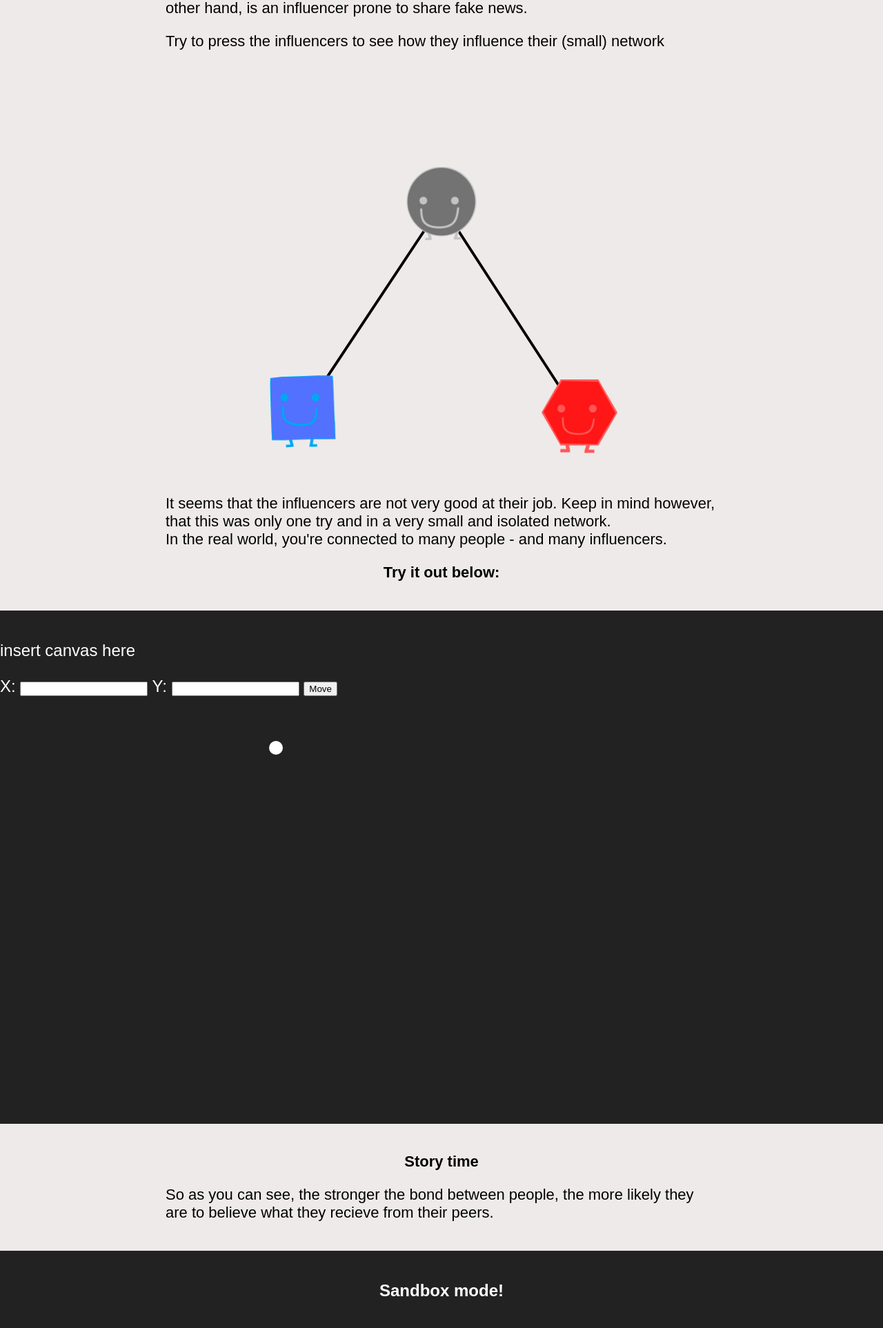
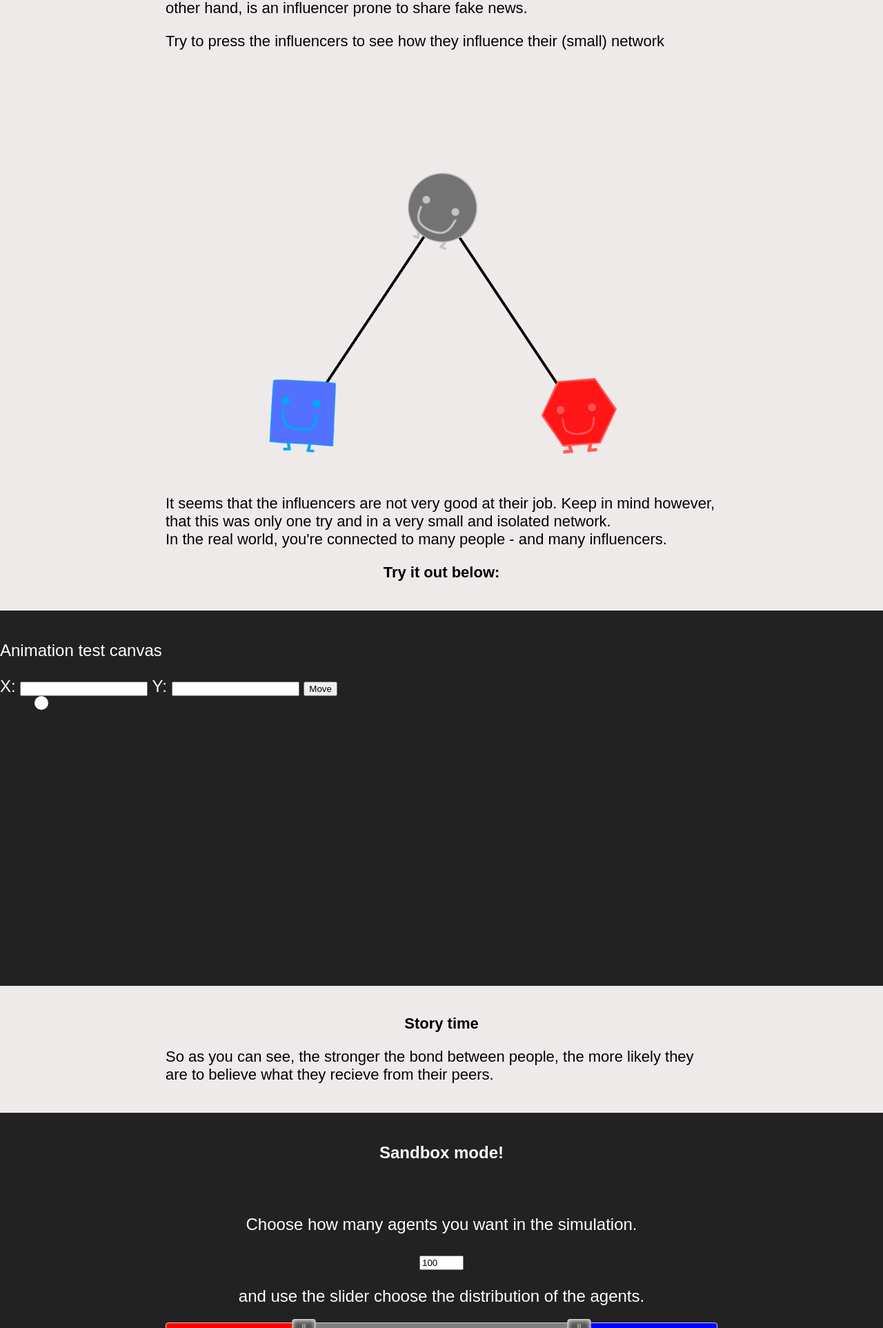
Before and after one commit to MartinHojerLarsen/ABM-information-diffusion, a Flask app: page / in a window 1280 px wide. Shown: the part 443-2368 px from the top of the page at 69% size. Run offline with Flask 2, Linux system fonts and the light colour scheme; a map, chart or similar area stays blank.

Commit message:
Feat - Rotation animation added + minor chores

```diff
--- a/Website/static/agent_class.js
+++ b/Website/static/agent_class.js
@@ -57,7 +57,7 @@ class Agent {
   }
 
   getSpeechBubble() {
-    this.speechBubble
+    return this.speechBubble
   }
 
   setSpeechBubble(bool) {
@@ -101,12 +101,8 @@ class Commoner extends Agent {
     );
   };
 
-  minorHover() {
-    this.y += this.dy;
-    if (this.y > this.y_upperB) this.dy -= this.speed;
-    if (this.y < this.y_lowerB) this.dy += this.speed;
-
-    // OnClick - show text and change face
+  // OnClick - show text and change face
+  info_text() {
     if (this.speechBubble) {
       draw_text(this.ctx, "I am a Commoner", this.x, this.y - 150);
       this.draw(commoner_img_happy);
@@ -147,11 +143,7 @@ class R_influencer extends Agent {
     );
   };
 
-  minorHover() {
-    this.y += this.dy;
-    if (this.y > this.y_upperB) this.dy -= this.speed;
-    if (this.y < this.y_lowerB) this.dy += this.speed;
-
+  info_text() {
     if (this.speechBubble) {
       draw_text(this.ctx, "I am an Influencer", this.x, this.y - 150);
       this.draw(rinfluencer_img_influencing);
@@ -194,11 +186,7 @@ class F_influencer extends Agent {
       );
   };
 
-  minorHover() {
-    this.y += this.dy;
-    if (this.y > this.y_upperB) this.dy -= this.speed;
-    if (this.y < this.y_lowerB) this.dy += this.speed;
-
+  info_text() {
     if (this.speechBubble) {
       draw_text(this.ctx, "I am an Influencer", this.x, this.y - 150);
       this.draw(finfluencer_img_influencing);
--- a/Website/static/canvas_animation_test.js
+++ b/Website/static/canvas_animation_test.js
@@ -4,28 +4,16 @@ let ctx_animation = canvas_animation.getContext("2d");
 let move = document.getElementById("move_animation");
 
 
-// Information bubble
-function bubble(ctx, x1, y1, x2, y2, size) {
-    ctx.fillStyle = "white";
-    ctx.beginPath();
-    ctx.arc(x1, y1, size, 0, 2 * Math.PI);
-    ctx.fill();
-    ctx.stroke();
-    ctx.closePath();
-}
-bubble(ctx_animation, x, y, x+100, y+100, 10);
-
-
-
-var x = ctx_animation.canvas.width*0.5;
-var y = ctx_animation.canvas.height*0.5;
+var x = 10;
+var y = 10;
 var r = 10;
 var duration = 500; // in ms
 var nextX, nextY;
 var startTime;
 
-var WIDTH = 600;
-var HEIGHT = 400;
+
+var WIDTH = ctx_animation.canvas.width;
+var HEIGHT = ctx_animation.canvas.height;
 
 
 function anim(time) {
@@ -60,6 +48,7 @@ function circle(x, y, r) {
     ctx_animation.beginPath();
     ctx_animation.arc(x, y, r, 0, Math.PI * 2, true);
     ctx_animation.fill();
+    ctx_animation.closePath();
 }
 
 function clear() {
--- a/Website/static/canvas_main.js
+++ b/Website/static/canvas_main.js
@@ -68,16 +68,6 @@ function line(ctx, x1, y1, x2, y2, size = 1) {
     ctx.closePath();
 }
 
-// Information bubble
-function bubble(ctx, x1, y1, x2, y2, size) {
-    ctx.fillStyle = "black";
-    ctx.beginPath();
-    ctx.arc(x1, y1, size, 0, 2 * Math.PI);
-    ctx.fill();
-    ctx.stroke();
-    ctx.closePath();
-}
-
 //*** Helper functions ***//
 
 // Random number for drawing agents - used for positions
@@ -137,6 +127,23 @@ function change_cursor(objArray,mousePos) {
     }
 }
 
+let incrementing = true;
+function animate_rotation(obj, upper, lower) {
+    let tick = obj.getRotation();
+    if (incrementing) {
+        tick += 1;
+    } else if (!incrementing) {
+        tick -= 1;
+    }
+    if (tick > upper) {
+        incrementing = false;
+    }
+    if (tick < lower) {
+        incrementing = true;
+    }
+    obj.setRotation(tick);
+}
+
 
 // Export
-export { background, clear_canvas, randInt, line, bubble,drawImageRot, draw_text, getCursorPosition, insideObj,change_cursor};
+export { background, clear_canvas, randInt, line, drawImageRot, draw_text, getCursorPosition, insideObj, change_cursor, animate_rotation};
--- a/Website/static/canvas_story_1.js
+++ b/Website/static/canvas_story_1.js
@@ -1,4 +1,4 @@
-import {background,getCursorPosition,line,insideObj,change_cursor, bubble} from "/static/canvas_main.js";
+import {background,getCursorPosition,line,insideObj,change_cursor, animate_rotation} from "/static/canvas_main.js";
 import * as ag from "/static/agent_class.js";
 
 window.addEventListener("load", function () {
@@ -13,12 +13,12 @@ let canvaHeight = document.getElementById('canvas_story_1_container').offsetHeig
 background(canvas1, ctx1,canvaWidth,canvaHeight);
 
 // Create agents
-let commoner = new ag.Commoner(ctx1,1,2, 55, [1,2,3],(ctx1.canvas.width*0.50),(ctx1.canvas.height*0.35),110,0)
+let commoner = new ag.Commoner(ctx1,1,2, 55, [1,2,3],(ctx1.canvas.width*0.50),(ctx1.canvas.height*0.35),110,10)
 let r_influencer = new ag.R_influencer(ctx1,2,1, 90, [1,2,3],ctx1.canvas.width*0.25,ctx1.canvas.height*0.85,110,0);
-let f_influencer = new ag.F_influencer(ctx1,3,0, -90, [1,2,3],ctx1.canvas.width*0.75,ctx1.canvas.height*0.85,110,0);
+let f_influencer = new ag.F_influencer(ctx1,3,0, -90, [1,2,3],ctx1.canvas.width*0.75,ctx1.canvas.height*0.85,110,-10);
 
-let r_influencer_bubble = bubble(ctx1, r_influencer.getX(), r_influencer.getY(), commoner.getX, commoner.getY(), 10);
-let f_influencer_bubble = bubble(ctx1, f_influencer.getX(), f_influencer.getY(), commoner.getX, commoner.getY(), 10);
+//let r_influencer_bubble = bubble(ctx1, r_influencer.getX(), r_influencer.getY(), commoner.getX, commoner.getY(), 10);
+//let f_influencer_bubble = bubble(ctx1, f_influencer.getX(), f_influencer.getY(), commoner.getX, commoner.getY(), 10);
 
 /*
 *************
@@ -34,17 +34,36 @@ let anim_state = states[0]
 
 //on mousemove
 canvas1.addEventListener('mousemove', function(e) {
-    let mouse = getCursorPosition(canvas1, e)
-    change_cursor([commoner,f_influencer,r_influencer],mouse)
+    let mouse = getCursorPosition(canvas1, e);
+    change_cursor([commoner,f_influencer,r_influencer],mouse);
+
 });
 
 
 // on click
 canvas1.addEventListener('click', function(e) {
-    let mouse = getCursorPosition(canvas1, e)
-    insideObj(commoner,mouse) ? commoner.setSpeechBubble(true):commoner.setSpeechBubble(false);
-    insideObj(r_influencer,mouse) ? r_influencer.setSpeechBubble(true):r_influencer.setSpeechBubble(false);
-    insideObj(f_influencer,mouse) ? f_influencer.setSpeechBubble(true):f_influencer.setSpeechBubble(false);
+    let mouse = getCursorPosition(canvas1, e);
+    // Commoner
+    if (insideObj(commoner,mouse) && (commoner.getSpeechBubble() == false)) {
+        commoner.setSpeechBubble(true);
+    } else {
+        commoner.setSpeechBubble(false);
+    }
+    // Real news influencer
+    if (insideObj(r_influencer,mouse) && (r_influencer.getSpeechBubble() == false)) {
+        r_influencer.setSpeechBubble(true);
+    } else {
+        r_influencer.setSpeechBubble(false);
+    }
+    // Fake news influencer
+    if (insideObj(f_influencer,mouse) && (f_influencer.getSpeechBubble() == false)) {
+        f_influencer.setSpeechBubble(true);
+    } else {
+        f_influencer.setSpeechBubble(false);
+    }
+    // insideObj(commoner,mouse) && commoner.getSpeechBubble() ? commoner.setSpeechBubble(true):commoner.setSpeechBubble(false);
+    // insideObj(r_influencer,mouse) ? r_influencer.setSpeechBubble(true):r_influencer.setSpeechBubble(false);
+    // insideObj(f_influencer,mouse) ? f_influencer.setSpeechBubble(true):f_influencer.setSpeechBubble(false);
 });
 
 
@@ -58,18 +77,23 @@ function render() {
     tick += 1 // counter
 
     // Changing edge thickness
-    //edgeThickness += 0.05 // edge thickness
-    //edgeThickness > 9 == true ? edgeThickness=4:edgeThickness;
+    // edgeThickness += 0.05 // edge thickness
+    // edgeThickness > 9 == true ? edgeThickness=4:edgeThickness;
+
+    // Rotation
+    animate_rotation(commoner, 40, -30);
+    animate_rotation(r_influencer, 30, -40);
+    animate_rotation(f_influencer, 30, -40);
 
     /****Agent Animations****/
     if(anim_state == states[0]){
         // Edges
         line(ctx1, commoner.getX(), commoner.getY(), r_influencer.getX(), r_influencer.getY(), edgeThickness);
         line(ctx1, commoner.getX(), commoner.getY(), f_influencer.getX(), f_influencer.getY(), edgeThickness);
-        commoner.minorHover();
-        r_influencer.minorHover();
-        f_influencer.minorHover();
+        commoner.info_text();
+        r_influencer.info_text();
+        f_influencer.info_text();
     }
 }
-render()
+render();
 });
--- a/Website/static/css/styles.css
+++ b/Website/static/css/styles.css
@@ -109,7 +109,7 @@ h1, h2, h3, h4, form {
 }
 
 #canvas_animation_container {
-    width: 800px;
-    height:600px;
+    width: 400px;
+    height:400px;
     text-align: center;
 }
--- a/Website/templates/index.html
+++ b/Website/templates/index.html
@@ -43,7 +43,7 @@
 
     <!-- Second section -->
     <div class="section_dark">
-        <p>insert canvas here</p>
+        <p>Animation test canvas</p>
         <label>X: </label><input type="number" id="x_in">
         <label>Y: </label><input type="number" id="y_in">
         <input type="button" id="move_animation" value="Move">
@@ -132,8 +132,7 @@
 <script src="/static/libraries/wNumb.min.js"></script>
 
  <!-- Til at køre min staionære derhjemme  -->
-
- <script src="/static/preload_images.js"></script>
+<script src="/static/preload_images.js"></script>
 <script type="module" src="/static/canvas_main.js"></script>
 <script type="module" src="/static/agent_class.js"></script>
 <script type="module" src="/static/canvas_story_1.js"></script>
```
